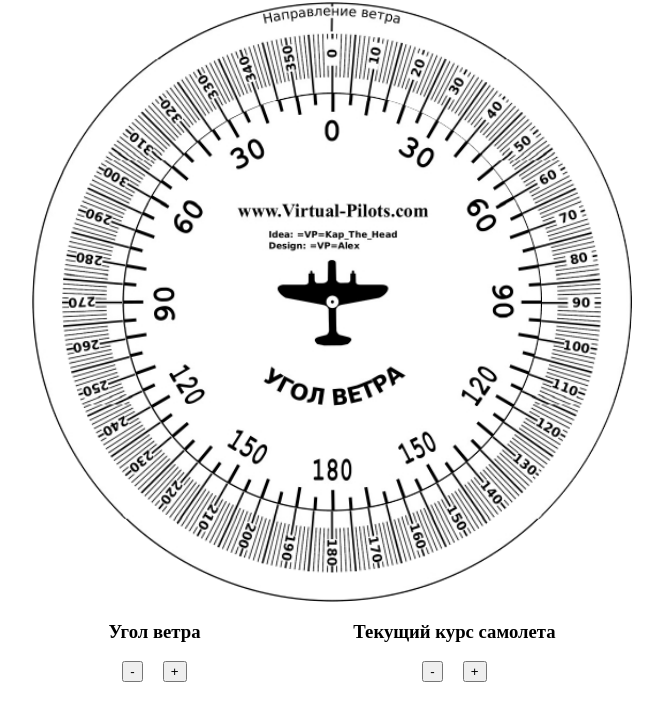
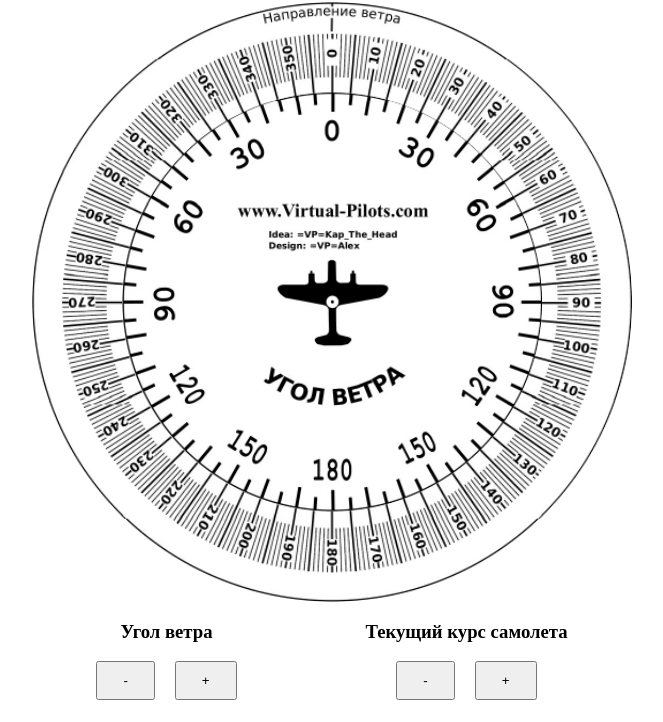
Before and after one commit to GHJKer/wind-angle-calculator, a plain HTML site: page index.html in a window 1280 px wide. Shown: the part 78-800 px from the top of the page, without its empty margins (308-971 px from the left). Drawn offline with Linux system fonts and the light colour scheme.

Commit message:
bigger buttons

```diff
--- a/index.html
+++ b/index.html
@@ -33,14 +33,14 @@
             >
         </div>
         <div class="panel">
-          <div class="windAngle">
+          <div class="panelGroup">
             <h3>Угол ветра</h3>
             <div class="panel-buttons">
               <button id="angleMinusBtn">-</button>
               <button id="anglePlusBtn">+</button>
             </div>
           </div>
-          <div>
+          <div class="panelGroup">
             <h3>Текущий курс самолета</h3>
             <div class="panel-buttons">
               <button id="planeHeadingMinusBtn">-</button>
--- a/style.css
+++ b/style.css
@@ -57,3 +57,11 @@ img {
   gap: 20px;
   justify-content: center;
 }
+
+button {
+    padding: 10px 25px;
+}
+
+.panelGroup {
+    text-align: center;
+}
```
Also changed, not shown: 1 other file.
